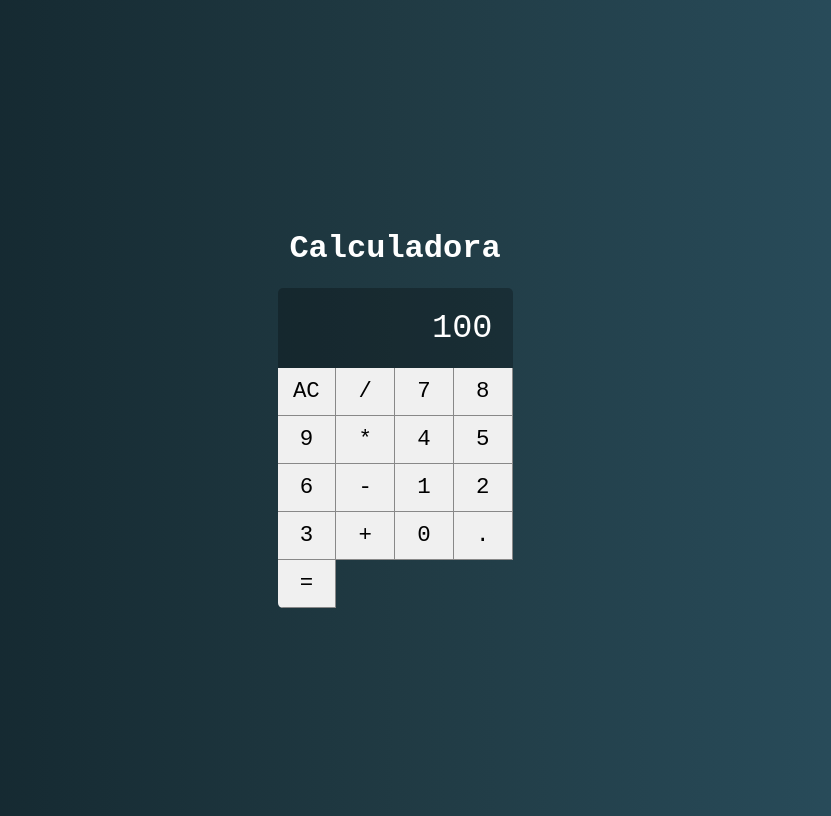
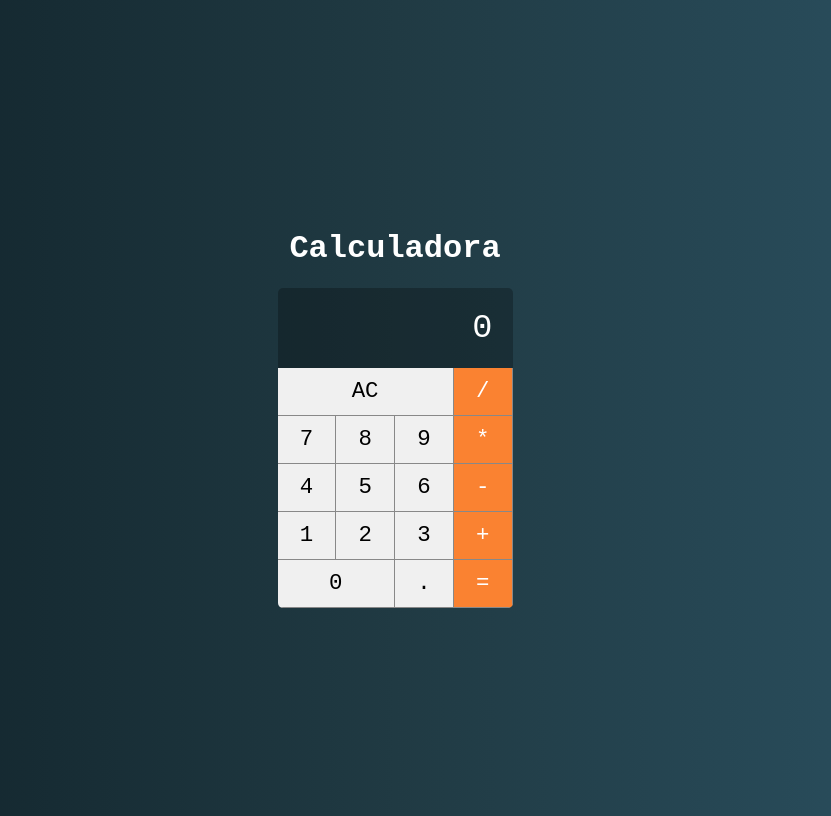
Before and after one commit to adailson2/calculadora, a React (Create React App) app: page / in a window 1280 px wide. Shown: the whole page, without its empty margins (245-1076 px from the left). Built offline with nearby package versions, Linux system fonts and the light colour scheme.

Commit message:
Lógica inicial dos operadores

```diff
--- a/src/main/Calculator.jsx
+++ b/src/main/Calculator.jsx
@@ -3,7 +3,17 @@
 import Button from '../components/Button'
 import Display from '../components/Display'
 
+const initialState = {
+    displayValue: '0',
+    clearDisplay: false,
+    operation: null,
+    values: [0, 0],
+    current: 0
+}
+
 export default class Calculator extends Component{
+
+    state = { ...initialState }
 
     constructor(props) {
         super(props)
@@ -13,7 +23,7 @@
 
     }
     clearMemory() {
-        console.log('limpar')
+        this.setState({ ...initialState })
     }
 
     setOperation(operation) {
@@ -21,30 +31,46 @@
     }
 
     addDigit(n){
-        console.log(n)
+        if (n === '.' && this.state.displayValue.includes('.')){
+            return
+        }
+        const clearDisplay = this.state.displayValue === '0'
+            || this.state.clearDisplay
+        const currentValue = clearDisplay ? '' : this.state.displayValue
+        const displayValue = currentValue + n
+        this.setState({ displayValue, clearDisplay: false })
+
+        if (n != '.'){
+            const i = this.state.current
+            const newValue = parseFloat(displayValue)
+            const values = [...this.state.values]
+            values[i] = newValue
+            this.setState({ values })
+            console.log(values)
+        }
     }
 
     render() {
         return (
             <div className = "calculator">
-                <Display value={100} />
-                <Button label="AC" click={this.clearMemory}/>
-                <Button label="/" click={this.setOperation}/>
+                <Display value={this.state.displayValue} />
+                <Button label="AC" click={this.clearMemory} triple />
+                <Button label="/" click={this.setOperation} operation/>
                 <Button label="7" click={this.addDigit}/>
                 <Button label="8" click={this.addDigit}/>
                 <Button label="9" click={this.addDigit}/>
-                <Button label="*" click={this.setOperation}/>
+                <Button label="*" click={this.setOperation} operation/>
                 <Button label="4" click={this.addDigit}/>
                 <Button label="5" click={this.addDigit}/>
                 <Button label="6" click={this.addDigit}/>
-                <Button label="-" click={this.setOperation}/>
+                <Button label="-" click={this.setOperation} operation/>
                 <Button label="1" click={this.addDigit}/>
                 <Button label="2" click={this.addDigit}/>
                 <Button label="3" click={this.addDigit}/>
-                <Button label="+" click={this.setOperation}/>
-                <Button label="0" click={this.addDigit}/>
+                <Button label="+" click={this.setOperation} operation/>
+                <Button label="0" click={this.addDigit} double/>
                 <Button label="." click={this.addDigit}/>
-                <Button label="=" click={this.setOperation}/>
+                <Button label="=" click={this.setOperation} operation/>
             </div>
         )
     }
```
